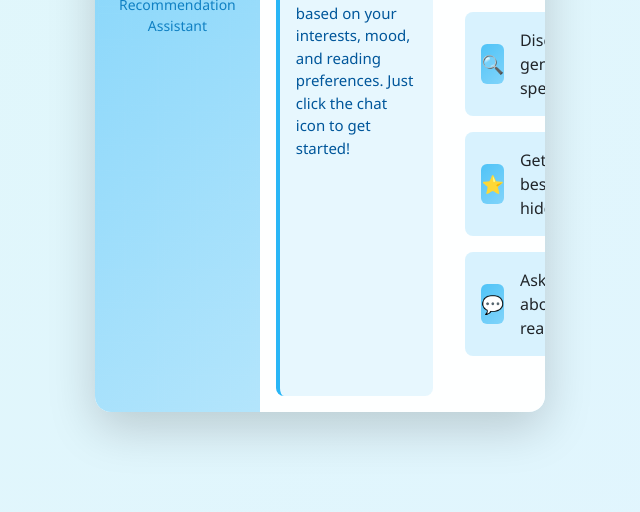
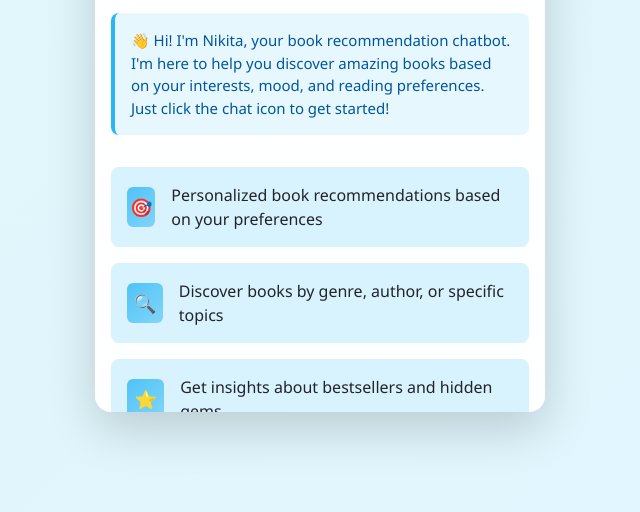
Before and after one commit to nikitadixit176-creator/bookbot, a plain HTML site: page index.html in a window 1280 px wide. Shown: the part 288-800 px from the top of the page, without its empty margins (320-960 px from the left). Drawn offline with nearby package versions, Linux system fonts and the light colour scheme.

Commit message:
Update index.html

```diff
--- a/index.html
+++ b/index.html
@@ -17,6 +17,7 @@
       backdrop-filter: blur(10px);
       max-width: 450px;
       height: 600px;
+      align-items:start;
     }
 
     .chat-header {
@@ -119,7 +120,7 @@
   </style>
 </head>
 <body class="d-flex justify-content-center align-items-center p-3">
-  <div class="chatbot-container rounded-4 shadow-lg overflow-hidden d-flex flex-row">
+  <div class="chatbot-container rounded-4 shadow-lg overflow-hidden d-flex flex-column">
     <!-- Header -->
     <div class="chat-header p-4 text-center text-white">
       <div class="bot-avatar rounded-circle mx-auto mb-3 d-flex align-items-center justify-content-center">
```
